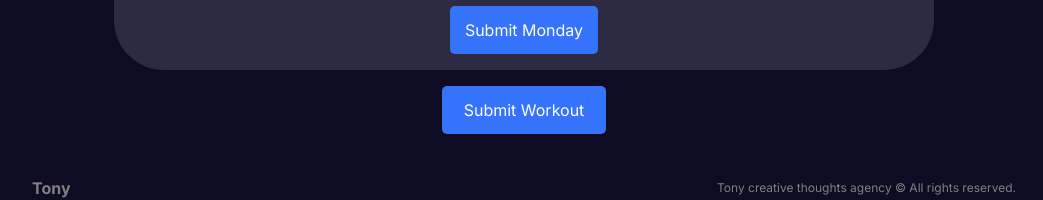
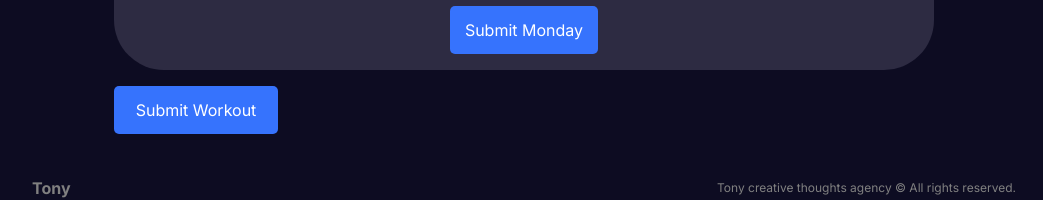
Before and after one commit to TonyNgyen/GymTracker, a Next.js app: page /workouts/add in a window 1280 px wide. Both pictures are taken after typing "Sample", "Sample" into the empty fields and a click on the button "Submit". Shown: the part 594-794 px from the top of the page, without its empty margins (116-1159 px from the left). Built offline with nearby package versions, Linux system fonts and the light colour scheme; no server answers.

Commit message:
Added function to reroute users after adding a workout

```diff
--- a/src/app/workouts/add/page.jsx
+++ b/src/app/workouts/add/page.jsx
@@ -6,6 +6,7 @@ import { WorkoutContext } from "./context";
 import { addWorkout } from "@/lib/actions";
 import styles from "./add.module.css";
 import { FaAngleLeft, FaAngleRight } from "react-icons/fa";
+import Link from "next/link";
 
 const daysDict = {
   Monday: { completed: false, workouts: [], rest: false },
@@ -94,9 +95,14 @@ function AddPage() {
                     <WorkoutDay day={day} list={daysDict[day]} />
                   </div>
                 ))}
-                <button onClick={() => addWorkout(id, name, creator, context)} className={styles.button}>
-                  Submit Workout
-                </button>
+                <Link href="/workouts">
+                  <button
+                    onClick={() => addWorkout(id, name, creator, context)}
+                    className={styles.button}
+                  >
+                    Submit Workout
+                  </button>
+                </Link>
               </div>
               <button onClick={() => handleArrow("r")} className="text-7xl">
                 <FaAngleRight />
--- a/src/app/workouts/page.jsx
+++ b/src/app/workouts/page.jsx
@@ -15,10 +15,17 @@ async function WorkoutsPage() {
     "Friday",
     "Saturday",
   ];
-  console.log(workouts)
+  console.log(Object.keys(workouts).length == true);
   return (
     <div>
-      <WorkoutList workouts={workouts} day={weekday[day]} />
+      {Object.keys(workouts).length && (
+        <WorkoutList workouts={workouts} day={weekday[day]} />
+      )}
+      {!Object.keys(workouts).length && (
+        <section className="bg-indigo-200 p-10 flex justify-center w-1/2 mx-auto rounded-md">
+          <h1 className="text-4xl">There are no workouts to display</h1>
+        </section>
+      )}
     </div>
   );
 }
--- a/src/components/workoutList/workoutList.jsx
+++ b/src/components/workoutList/workoutList.jsx
@@ -7,7 +7,7 @@ import styles from "./workoutList.module.css";
 function WorkoutList({ workouts, day }) {
   const [select, setSelect] = useState(Object.keys(workouts)[0]);
   const workoutForDay = workouts[select].workouts[day];
-  console.log(workoutForDay);
+  console.log(workoutForDay.rest);
   return (
     <div className={styles.container}>
       <div className={styles.header}>
@@ -28,7 +28,9 @@ function WorkoutList({ workouts, day }) {
           Add Workout
         </Link>
       </div>
-
+      {workoutForDay.rest ? (
+        <div>Today is a rest day</div>
+      ) : (
         <div className={styles.workoutContainer}>
           <div className={styles.workoutHeader + " text-2xl font-bold"}>
             <h1>Workouts</h1>
@@ -47,6 +49,7 @@ function WorkoutList({ workouts, day }) {
             </div>
           ))}
         </div>
+      )}
     </div>
   );
 }
--- a/src/lib/data.js
+++ b/src/lib/data.js
@@ -8,7 +8,7 @@ export const getWorkouts = async () => {
   connectToDb();
   try {
     const user = await User.findOne({ email: userEmail });
-    return user.workouts
+    return Object.fromEntries(user.workouts)
   } catch (error) {
     console.log(error);
   }
```
Lines whose indentation alone changed are shown as unchanged.
